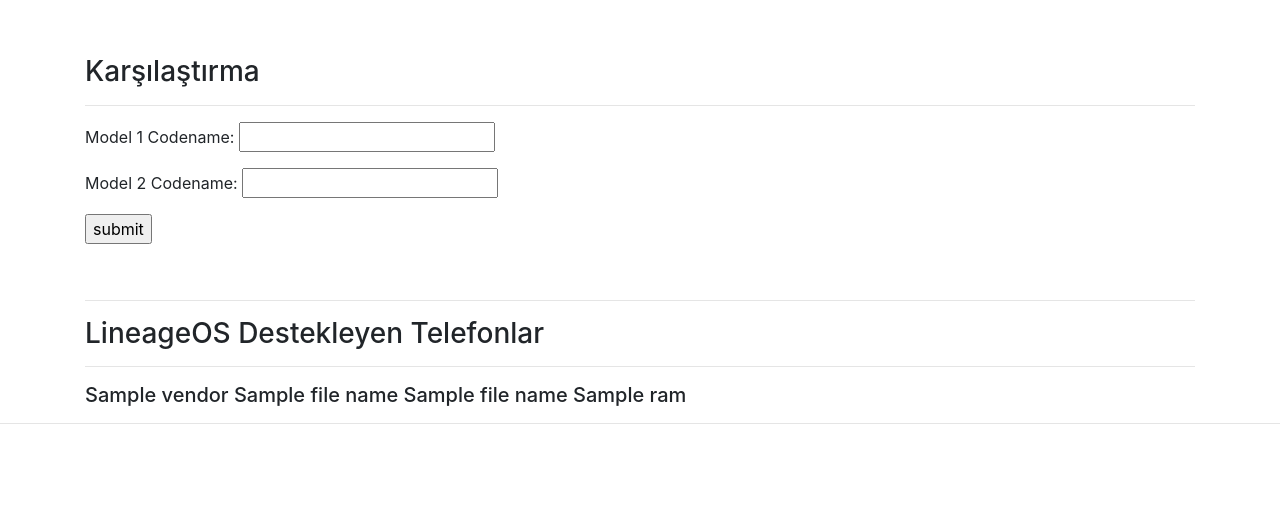
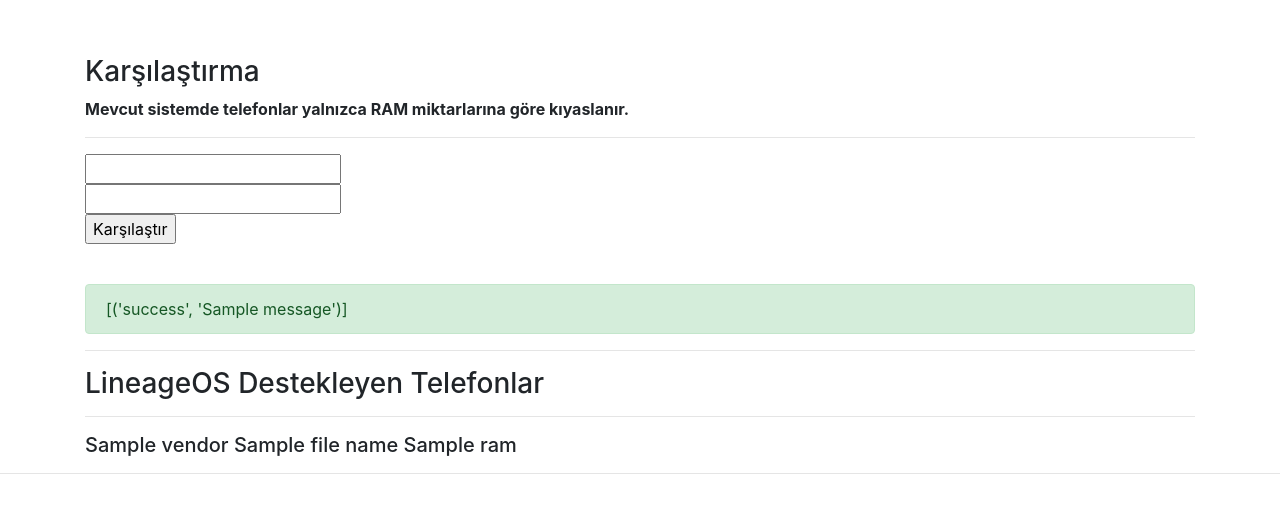
Before and after one commit to ilteriskeskin/LineageOS-Bilgi, a Flask app: template templates/benchmark.html in a window 1280 px wide. Shown: the part 56-569 px from the top of the page. Run offline with Flask 2, Linux system fonts and the light colour scheme; the template is opened without the code that fills it: values that come from a table or form of the project are taken from there, most other values are stand-ins (such as "Sample title", 1, 10 or a date in 2020); one stand-in notice (Sample message) is shown; some libraries are stand-ins or nearby versions.

Commit message:
Telefon karşılaştırma sorunu çözüldü

```diff
--- a/app.py
+++ b/app.py
@@ -1,6 +1,7 @@
 
-from flask import Flask, render_template, redirect, request
+from flask import Flask, render_template, redirect, request, flash
 import os, yaml
+from forms import phoneForm
 
 app = Flask(__name__)
 app.config['SECRET_KEY'] = 'linuxdegilgnulinux'
@@ -13,7 +14,7 @@ def home():
 def about():
     return render_template('about.html')
 
-@app.route('/list/')
+@app.route('/list/', methods = ['GET'])
 def list():
     os.system("ls lineage_wiki/_data/devices/ > lineage_wiki/_data/devices/output.txt")
     file_names = []
@@ -22,38 +23,72 @@ def list():
     for i in f:
         a = f.readline()
         file_names.append(a)
+    f.close()
 
     for i in range(len(file_names)-1):
         file_path = "/home/ilteriskeskin/Belgeler/LineageOS-Bilgi/lineage_wiki/_data/devices/" + file_names[i].rstrip()
         with open(file_path, "r") as stream:
             try:
-                file = yaml.load(stream)
-                print(i + 1,file["vendor"], file["name"])
+                file = yaml.load(stream, Loader=yaml.FullLoader)
                 file_names.append(file)
             except:
                 print()
     return render_template('list.html', file_names = file_names)
 
-@app.route('/benchmark/')
+@app.route('/benchmark', methods=['GET', 'POST'])
 def benchmark():
     os.system("ls lineage_wiki/_data/devices/ > lineage_wiki/_data/devices/output.txt")
     file_names = []
-    f = open("lineage_wiki/_data/devices/output.txt")
+    f = open("lineage_wiki/_data/devices/output.txt", 'r')
 
     for i in f:
         a = f.readline()
         file_names.append(a)
+    f.close()
 
     for i in range(len(file_names)-1):
         file_path = "/home/ilteriskeskin/Belgeler/LineageOS-Bilgi/lineage_wiki/_data/devices/" + file_names[i].rstrip()
         with open(file_path, "r") as stream:
             try:
-                file = yaml.load(stream)
-                #print(i + 1,file["vendor"], file["name"])
+                file = yaml.load(stream, Loader=yaml.FullLoader)
                 file_names.append(file)
             except:
                 print()
-    return render_template('benchmark.html', file_names = file_names)
+
+    form = phoneForm(request.form)
+    if request.method == 'POST' and form.validate():
+        phone1 = request.form['phone1']
+        phone2 = request.form['phone2']
+        phone1 = int(phone1)
+        phone2 = int(phone2)
+
+        phone1_path = "/home/ilteriskeskin/Belgeler/LineageOS-Bilgi/lineage_wiki/_data/devices/" + file_names[phone1 - 1].rstrip()
+        phone2_path = "/home/ilteriskeskin/Belgeler/LineageOS-Bilgi/lineage_wiki/_data/devices/" + file_names[phone2 - 1].rstrip()
+
+        with open(phone1_path, "r") as stream1:
+            try:
+                file1 = yaml.load(stream1, Loader=yaml.FullLoader)
+                ram1 = file1["ram"]
+            except:
+                print()
+
+        with open(phone2_path, "r") as stream2:
+            try:
+                file2 = yaml.load(stream2, Loader=yaml.FullLoader)
+                ram2 = file2["ram"]
+            except:
+                print()
+
+        if int(ram1[0]) > int(ram2[0]):
+            flash('Birinci modelin rami, ikinci modelden daha yüksek.','success')
+        elif int(ram1[0]) > int(ram2[0]):
+            flash('İkinci modelin rami, birinci modelden daha yüksek.','success')
+        else:
+            flash('Modellerin RAMleri birbirine eşit.', 'success')
+        return render_template('benchmark.html', file_names = file_names, form = form)
+
+    return render_template('benchmark.html', file_names = file_names, form = form)
+
 
 if __name__ == '__main__':
     app.run(debug=True)
--- /dev/null
+++ b/forms.py
@@ -0,0 +1,5 @@
+from wtforms import Form, StringField, validators
+
+class phoneForm(Form):
+    phone1 = StringField('Telefonun Kodu', [validators.DataRequired(), validators.Length(min=1, max=3)])
+    phone2 = StringField('Telefonun Kodu', [validators.DataRequired(), validators.Length(min=1, max=3)])
--- a/templates/benchmark.html
+++ b/templates/benchmark.html
@@ -7,15 +7,22 @@
     Karşılaştırma
 </h3>
 
+<b>
+    Mevcut sistemde telefonlar yalnızca RAM miktarlarına göre kıyaslanır.
+</b>
+
 <hr>
 
+{{ form.csrf_token }}
 <form action = "/benchmark" method = "POST">
-    <p>Model 1 Codename: <input type = "text" name = "model2" /></p>
-    <p>Model 2 Codename: <input type = "text" name = "model1" /></p>
-    <p><input type = "submit" value = "submit" /></p>
+    {{ form.phone1 }}
+    <br>
+    {{ form.phone2 }}
+    <p><input type = "submit" value = "Karşılaştır" /></p>
  </form>
 
  <br>
+{% include "includes/messages.html" %}
  <hr>
 
  <h3>
@@ -28,7 +35,6 @@
     <h5>
         {{ f.vendor }}
         {{ f.name }}
-        {{ f.codename }}
         {{ f.ram }}
     </h5>
 {% endfor %}
--- /dev/null
+++ b/templates/includes/messages.html
@@ -0,0 +1,11 @@
+{% with messages = get_flashed_messages(with_categories=true) %}
+  {% if messages %}
+
+    {% for category, message in messages %}
+      <div class="alert alert-{{ category }}" role="alert">
+        {{ messages }}
+      </div>
+    {% endfor %}
+
+  {% endif %}
+{% endwith %}
--- a/templates/list.html
+++ b/templates/list.html
@@ -10,6 +10,7 @@
 
 {% for f in file_names %}
     <h5>
+        {{ loop.index }}
         {{ f.vendor }}
         {{ f.name }}
     </h5>
```
Also changed, not shown: lineageOS.py (+5 -2 lines).
